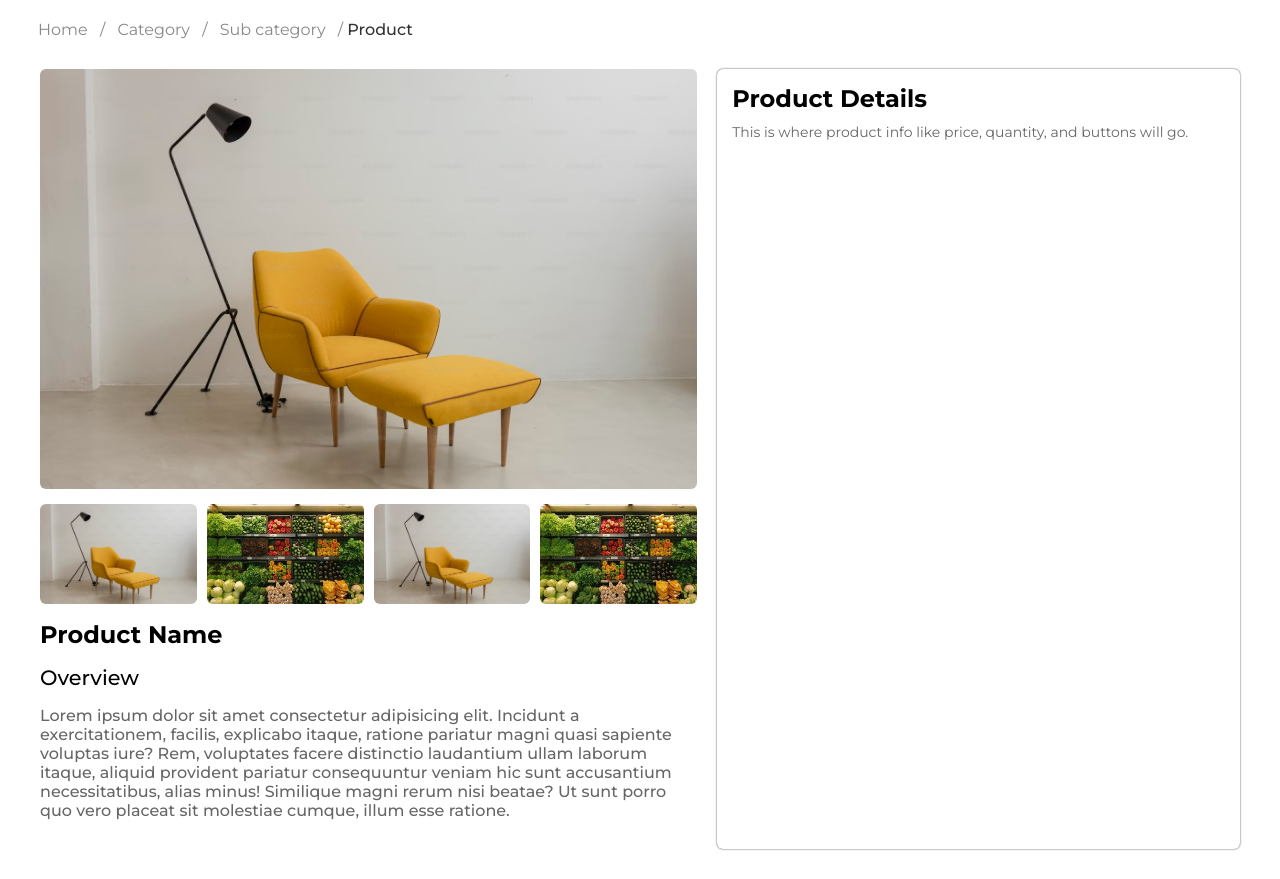
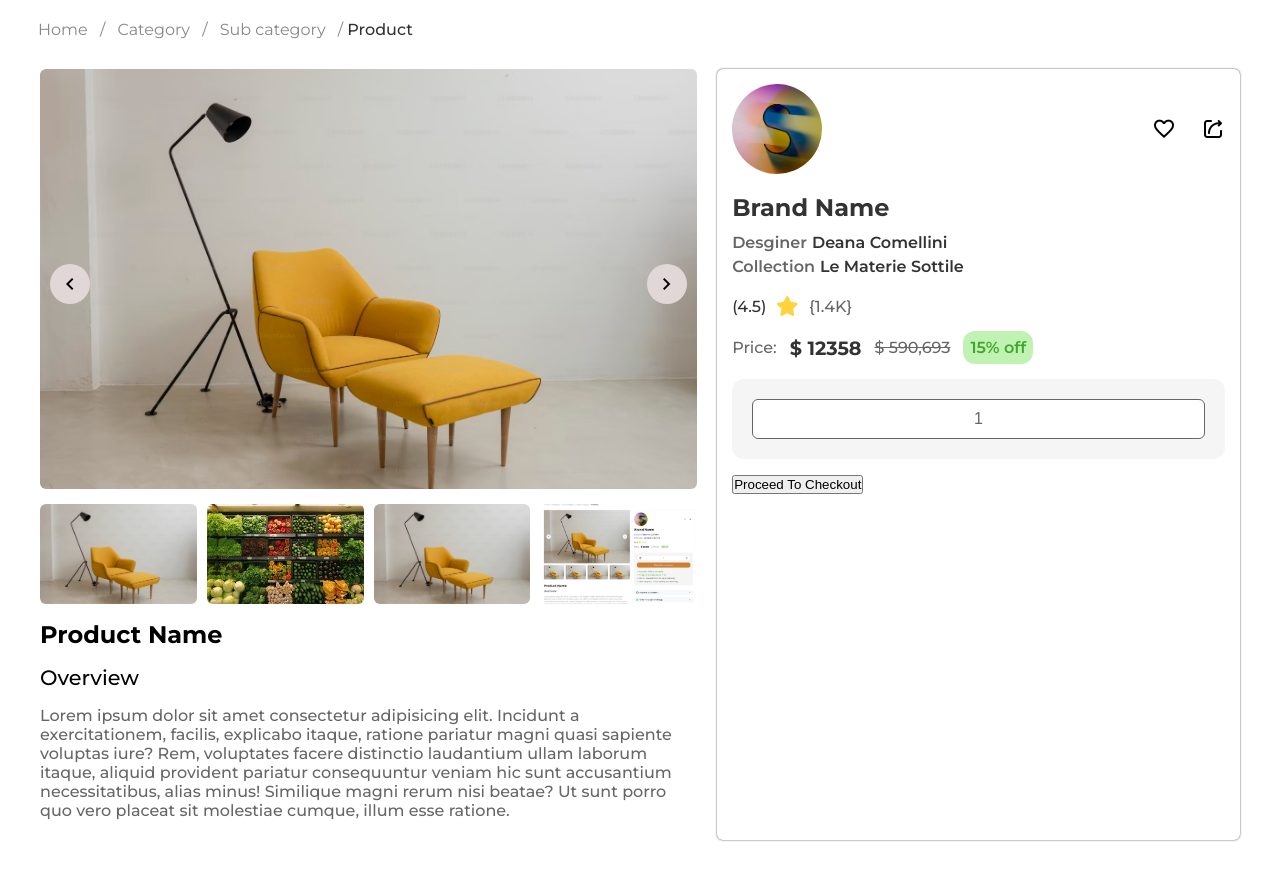
Before and after one commit to Mohamed8706/product-page, a plain HTML site: page index.html in a window 1280 px wide. Drawn offline with Linux system fonts and the light colour scheme.

Commit message:
all the assets are ready, the right section is halfway done and the right section needs one adjustment

```diff
--- a/index.html
+++ b/index.html
@@ -20,27 +20,27 @@
     </header>
     <main class="main-container">
         <section class="product">
+            <!-- Left section -->
             <div class="product-image">
+                <!-- Image gallery -->
                 <div class="gallery">
-
                     <div class="main-image-container">
+                        <span class="right-arrow"><img width="24" src="Assets/chevron_right_24dp_000000_FILL0_wght400_GRAD0_opsz24.png" alt="Right Arrow"></span>
                         <img class="main-image" src="Assets/a yellow chair and a black lamp in a room.avif" alt="Product Image 1" id="img1">
                         <img class="main-image" src="Assets/grocery.jpg" alt="Product Image 2" id="img2">
                         <img class="main-image" src="Assets/a yellow chair and a black lamp in a room.avif" alt="Product Image 2" id="img3">
-                        <img class="main-image" src="Assets/grocery.jpg" alt="Product Image 2" id="img4">
+                        <img class="main-image" src="Assets/content.png" alt="Product Image 2" id="img4">
+                        <span class="left-arrow"><img width="24" src="Assets/chevron_left_24dp_000000_FILL0_wght400_GRAD0_opsz24.png" alt="Left Arrow"></span>
                     </div>
-
-
                     <div class="thumbnails-container">
                         <div class="thumbnails">
                             <a href="#img1"><img src="Assets/a yellow chair and a black lamp in a room.avif" alt="Thumbnail 1"></a>
                             <a href="#img2"><img src="Assets/grocery.jpg" alt="Thumbnail 2"></a>
                             <a href="#img3"><img src="Assets/a yellow chair and a black lamp in a room.avif" alt="Thumbnail 3"></a>
-                            <a href="#img4"><img src="Assets/grocery.jpg" alt="Thumbnail 4"></a>
+                            <a href="#img4"><img src="Assets/content.png" alt="Thumbnail 4"></a>
                         </div>
                     </div>
-
-
+                <!-- Product name and overview -->
                 </div>
                 <div class="product-description">
                     <h1>Product Name</h1>
@@ -48,10 +48,49 @@
                     <p>Lorem ipsum dolor sit amet consectetur adipisicing elit. Incidunt a exercitationem, facilis, explicabo itaque, ratione pariatur magni quasi sapiente voluptas iure? Rem, voluptates facere distinctio laudantium ullam laborum itaque, aliquid provident pariatur consequuntur veniam hic sunt accusantium necessitatibus, alias minus! Similique magni rerum nisi beatae? Ut sunt porro quo vero placeat sit molestiae cumque, illum esse ratione.</p>
                 </div>
             </div>
+            <!-- Right Section -->
             <div class="product-info">
+                <div class="brand">
+                    <!-- Brand Info And Image -->
+                    <div class="brand-info">
+                        <img src="Assets/brand-picture.jpg" alt="Brand Logo"/>
+                        <span>
+                            <img src="Assets/favorite_24dp_000000_FILL0_wght400_GRAD0_opsz24.png" alt="Favorite Icon"/>
+                            <img src="Assets/icons8-share-96.png" alt="Share Icon"/>
+                        </span>
+                    </div>
+                    <!-- Brand Description -->
+                    <div class="brand-description">
+                        <h2>Brand Name</h2>
+                        <h4>Desginer<span>Deana Comellini</span></h4>
+                        <h4>Collection<span>Le Materie Sottile</span></h4>
+                    </div>
+                    <!-- Rating -->
+                    <div class="rating">
+                    <p>(4.5)</p>
+                    <svg xmlns="http://www.w3.org/2000/svg" height="20" width="22.5" viewBox="0 0 576 512">
+                        <path fill="#FFD43B" d="M316.9 18C311.6 7 300.4 0 288.1 0s-23.4 7-28.8 18L195 150.3 51.4 171.5c-12 1.8-22 10.2-25.7 21.7s-.7 24.2 7.9 32.7L137.8 329 113.2 474.7c-2 12 3 24.2 12.9 31.3s23 8 33.8 2.3l128.3-68.5 128.3 68.5c10.8 5.7 23.9 4.9 33.8-2.3s14.9-19.3 12.9-31.3L438.5 329 542.7 225.9c8.6-8.5 11.7-21.2 7.9-32.7s-13.7-19.9-25.7-21.7L381.2 150.3 316.9 18z"/>
+                    </svg>
+                    <p>{1.4K}</p>
+                    </div>
+                    <!-- Price and discount -->
+                    <div class="price">
+                        <h3>Price:</h3>
+                        <p>$ 12358</p>
+                        <p class="discount-amount">$ 590,693</p>
+                        <span class="discount"> 15% off </span>
+                    </div>
+                    <!-- Quantity -->
+                    <div class="quantity">
+                        <div class="quantity-container">
+                            <input type="number" value="1" min="1" max="10">
+                        </div>
+                    </div>
+                    <button class="proceed">Proceed To Checkout</button>
+                </div>
+                <div></div>
+                <div></div>
 
-                <h2>Product Details</h2>
-                <p>This is where product info like price, quantity, and buttons will go.</p>
             </div>
         </section>
     </main>
--- a/styles.css
+++ b/styles.css
@@ -3,7 +3,10 @@
     padding: 0;
     box-sizing: border-box;
 }
-
+:root {
+    --primary-text-color: #333;
+    --seconadry-text-color: #666;
+}
 body {
     font-family: 'Montserrat', sans-serif;
 }
@@ -27,12 +30,12 @@ body {
 }
 
 .breadcrumb a:hover {
-    color: #333;
+    color: var(--primary-text-color);
     text-decoration: underline;
 }
 
 .breadcrumb span {
-    color: #333;
+    color: var(--primary-text-color);
     font-weight: 500;
 }
 
@@ -51,13 +54,13 @@ body {
     gap: 20px;
     padding: 10px 0;
     width: 100%;
-    height: 100vh;
 
 }
 
 .product-image {
     flex: 4;
     min-width: 300px;
+    padding-bottom: 20px;
 
 }
 
@@ -71,7 +74,34 @@ body {
     height: 430px;
 
 }
+.main-image-container span {
+    position: absolute;
+    top: 50%;
+    transform: translateY(-50%);
+    color: var(--primary-text-color);
+    cursor: pointer;
+    background-color: #e2d7d7;
+    border-radius: 100%;
+    height: 40px;
+    width: 40px;
+    display: flex;
+    align-items: center;
+    justify-content: center;
+    transition: all 0.3s ease;
+    z-index: 999;
+}
 
+.main-image-container span:hover {
+    opacity: 0.8;
+}
+
+.left-arrow {
+    left: 10px;
+}
+
+.right-arrow {
+    right: 10px;
+}
 .main-image {
     width: 100%;
     position: absolute;
@@ -90,9 +120,6 @@ body {
     display: block;
 }
 
-.main-image:target ~ .main-image {
-    display: none;
-}
 
 
 .main-image:not(:target) {
@@ -142,28 +169,150 @@ body {
 }
 .product-description p {
     font-size: 1rem;
-    color: #666;
+    color: var(--seconadry-text-color);
     margin-top: 1rem;
     font-weight: 500;
 }
 .product-info {
     flex: 3;
     min-width: 300px;
-    box-shadow: #333 0px 0px 2px;
+    box-shadow: var(--primary-text-color) 0px 0px 2px;
     border-radius: 6px;
     padding: 15px;
+    display: flex;
+    flex-direction: column;
 }
 
-.product-info h2 {
+
+.brand-info {
+    display: flex;
+    align-items: center;
+    margin-bottom: 10px;
+    justify-content: space-between;
+    width: 100%;
+}
+
+.brand-info img {
+    width: 90px;
+    height: 90px;
+    border-radius: 50%;
+    object-fit: cover;
+}
+.brand-info span {
+    display: flex;
+    gap: 25px;
+}
+.brand-info span img {
+    width: 24px;
+    height: 24px;
+    cursor: pointer;
+    transition: all 0.3s ease;
+}
+
+.brand-info span img:hover {
+    opacity: 0.8;
+}
+.brand-description {
+    margin-block: 20px;
+}
+.brand-description h2 {
     font-size: 1.5rem;
     font-weight: 700;
     margin-bottom: 10px;
+    line-height: 1.2;
+    color: var(--primary-text-color);
 }
 
-.product-info p {
-    font-size: 14px;
-    color: #666;
+.brand-description h4 {
+    font-size: 1rem;
+    color: var(--seconadry-text-color);
+    margin-bottom: 5px;
+    font-weight: 600;
+    line-height: 1.2;
 }
+
+.brand-description h4 span {
+    color: var(--primary-text-color);
+    margin-left: 5px;
+}
+
+.rating {
+    display: flex;
+    align-items: center;
+    gap: 10px;
+    margin-bottom: 10px;
+}
+.rating p {
+    font-size: 1rem;
+    font-weight: 500;
+    color: var(--seconadry-text-color);
+}
+.rating p:first-of-type{
+    color: var(--primary-text-color);
+}
+.price {
+    display: flex;
+    align-items: center;
+    gap: 13px;
+    margin-block: 15px;
+}
+.price h3 {
+    font-size: 1rem;
+    font-weight: 500;
+    color: var(--seconadry-text-color);
+}
+.price p {
+    font-weight: 700;
+    color: var(--primary-text-color);
+    font-size: 1.2rem;
+
+}
+
+.price .discount-amount {
+    text-decoration: line-through;
+    color: var(--seconadry-text-color);
+    font-size: 1rem;
+    font-weight: 500;
+}
+.price .discount {
+    background-color: #bff2b3;
+    padding: 7px;
+    border-radius: 12px;
+    font-weight: 600;
+    color: #40a828;
+}
+
+.quantity {
+    display: flex;
+    align-items: center;
+    margin-block: 15px;
+    background-color: #f5f5f5;
+    padding: 20px;
+    border-radius: 12px;
+
+}
+.quantity-container {
+    width: 100%;
+}
+.quantity input{
+    width: 100%;
+    padding: 10px;
+    border-radius: 6px;
+    border: 1px solid var(--seconadry-text-color);
+    font-size: 1rem;
+    font-weight: 500;
+    text-align: center;
+    color: var(--seconadry-text-color);
+    outline: none;
+    appearance: textfield; /* Hide default number buttons */
+}
+/* Hide default number input arrows */
+input[type="number"]::-webkit-inner-spin-button {
+    appearance: none;
+    -webkit-appearance: none;
+    margin: 0;
+}
+
 
 /* Responsive Design */
 @media (max-width: 768px) {
@@ -173,5 +322,9 @@ body {
 
     .product-image, .product-info {
         width: 100%;
+        flex:1;
+    }
+    .main-container {
+        padding: 0 20px;
     }
 }
```
Also changed, not shown: Assets/add_24dp_000000_FILL0_wght400_GRAD0_opsz24.png (added), Assets/brand-picture.jpg (added), Assets/chevron_left_24dp_000000_FILL0_wght400_GRAD0_opsz24.png (added), Assets/chevron_right_24dp_000000_FILL0_wght400_GRAD0_opsz24.png (added), Assets/favorite_24dp_000000_FILL0_wght400_GRAD0_opsz24.png (added), Assets/help_24dp_000000_FILL0_wght400_GRAD0_opsz24.png (added), Assets/icons8-share-96.png (added), Assets/icons8-trash-can-48.png (added), Assets/icons8-whatsapp-48.png (added).
